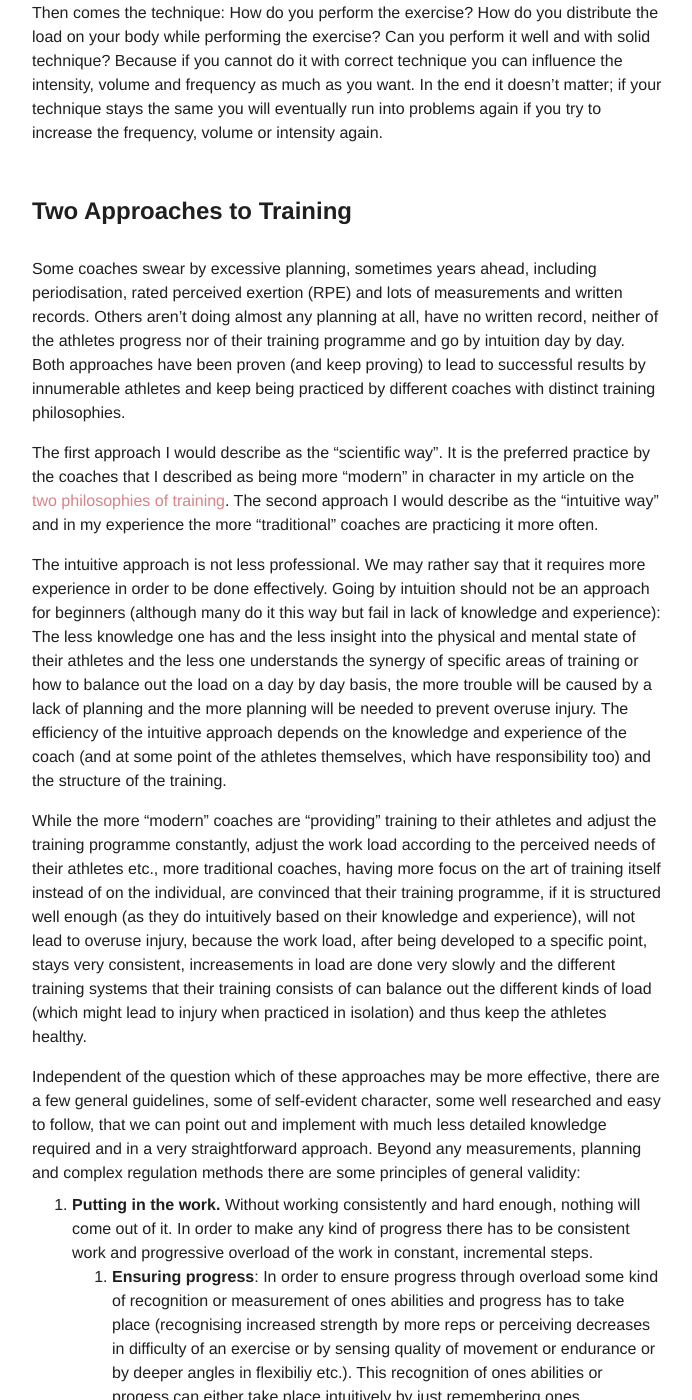
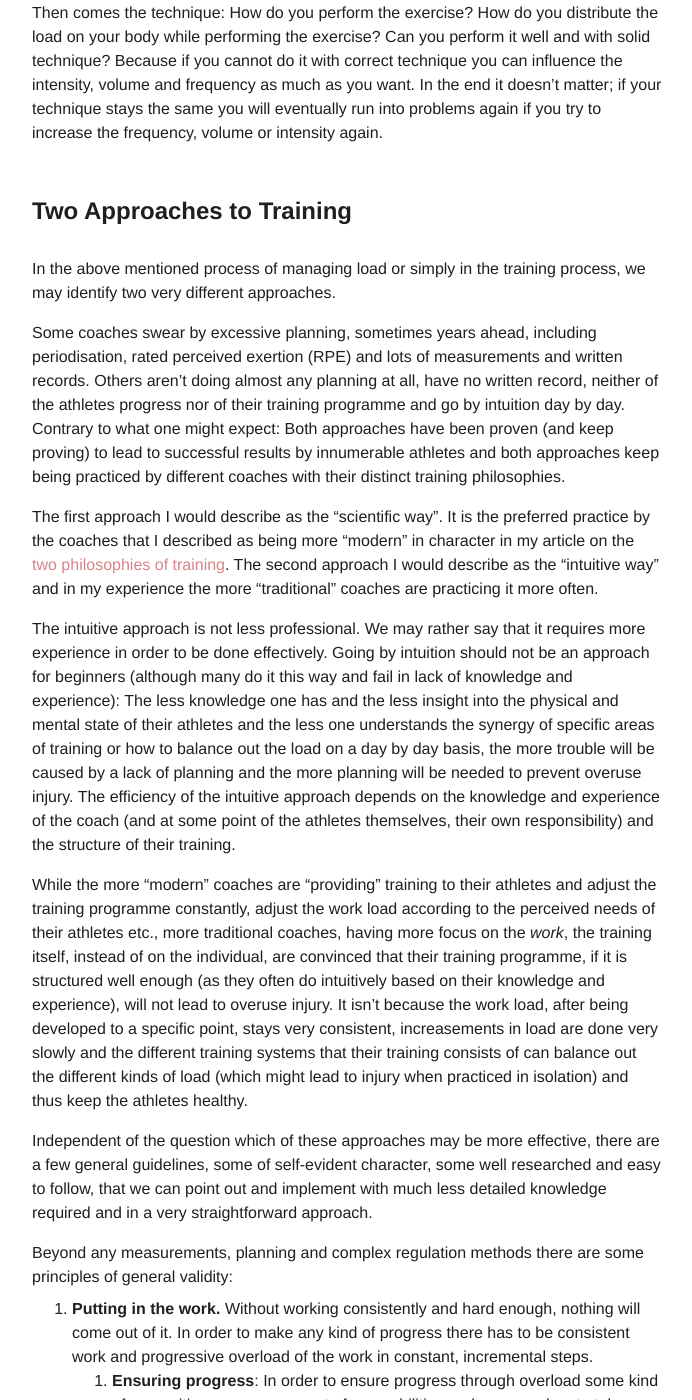
Before and after one commit to floshin/acrolib, a Jekyll site: the page built from training/load-management.md, in a window 1280 px wide and 1400 px high, scrolled down 1811 px. Shown: the whole window, without its empty margins (293-985 px from the left). Built offline with Jekyll 4.4.1, drawn with Linux system fonts in a browser that asks for light colours; our own code applies the rules of GitHub Pages for plain Markdown files; some of the changed text lies outside the part shown.

Commit message:
Update load-management.md

```diff
--- a/training/load-management.md
+++ b/training/load-management.md
@@ -39,20 +39,24 @@ Then comes the technique: How do you perform the exercise? How do you distribute
 
 ## Two Approaches to Training
 
-Some coaches swear by excessive planning, sometimes years ahead, including periodisation, rated perceived exertion (RPE) and lots of measurements and written records. Others aren't doing almost any planning at all, have no written record, neither of the athletes progress nor of their training programme and go by intuition day by day. Both approaches have been proven (and keep proving) to lead to successful results by innumerable athletes and keep being practiced by different coaches with distinct training philosophies.
+In the above mentioned process of managing load or simply in the training process, we may identify two very different approaches.
+
+Some coaches swear by excessive planning, sometimes years ahead, including periodisation, rated perceived exertion (RPE) and lots of measurements and written records. Others aren't doing almost any planning at all, have no written record, neither of the athletes progress nor of their training programme and go by intuition day by day. Contrary to what one might expect: Both approaches have been proven (and keep proving) to lead to successful results by innumerable athletes and both approaches keep being practiced by different coaches with their distinct training philosophies.
 
 The first approach I would describe as the "scientific way". It is the preferred practice by the coaches that I described as being more "modern" in character in my article on the [two philosophies of training](/training/training-philosophies). The second approach I would describe as the "intuitive way" and in my experience the more "traditional" coaches are practicing it more often.
 
-The intuitive approach is not less professional. We may rather say that it requires more experience in order to be done effectively. Going by intuition should not be an approach for beginners (although many do it this way but fail in lack of knowledge and experience): The less knowledge one has and the less insight into the physical and mental state of their athletes and the less one understands the synergy of specific areas of training or how to balance out the load on a day by day basis, the more trouble will be caused by a lack of planning and the more planning will be needed to prevent overuse injury. The efficiency of the intuitive approach depends on the knowledge and experience of the coach (and at some point of the athletes themselves, which have responsibility too) and the structure of the training.
+The intuitive approach is not less professional. We may rather say that it requires more experience in order to be done effectively. Going by intuition should not be an approach for beginners (although many do it this way and fail in lack of knowledge and experience): The less knowledge one has and the less insight into the physical and mental state of their athletes and the less one understands the synergy of specific areas of training or how to balance out the load on a day by day basis, the more trouble will be caused by a lack of planning and the more planning will be needed to prevent overuse injury. The efficiency of the intuitive approach depends on the knowledge and experience of the coach (and at some point of the athletes themselves, their own responsibility) and the structure of their training.
 
-While the more "modern" coaches are "providing" training to their athletes and adjust the training programme constantly, adjust the work load according to the perceived needs of their athletes etc., more traditional coaches, having more focus on the art of training itself instead of on the individual, are convinced that their training programme, if it is structured well enough (as they do intuitively based on their knowledge and experience), will not lead to overuse injury, because the work load, after being developed to a specific point, stays very consistent, increasements in load are done very slowly and the different training systems that their training consists of can balance out the different kinds of load (which might lead to injury when practiced in isolation) and thus keep the athletes healthy.
+While the more "modern" coaches are "providing" training to their athletes and adjust the training programme constantly, adjust the work load according to the perceived needs of their athletes etc., more traditional coaches, having more focus on the *work*, the training itself, instead of on the individual, are convinced that their training programme, if it is structured well enough (as they often do intuitively based on their knowledge and experience), will not lead to overuse injury. It isn't because the work load, after being developed to a specific point, stays very consistent, increasements in load are done very slowly and the different training systems that their training consists of can balance out the different kinds of load (which might lead to injury when practiced in isolation) and thus keep the athletes healthy.
 
-Independent of the question which of these approaches may be more effective, there are a few general guidelines, some of self-evident character, some well researched and easy to follow, that we can point out and implement with much less detailed knowledge required and in a very straightforward approach. Beyond any measurements, planning and complex regulation methods there are some principles of general validity:
+Independent of the question which of these approaches may be more effective, there are a few general guidelines, some of self-evident character, some well researched and easy to follow, that we can point out and implement with much less detailed knowledge required and in a very straightforward approach.
+
+Beyond any measurements, planning and complex regulation methods there are some principles of general validity:
 
 1. **Putting in the work.** Without working consistently and hard enough, nothing will come out of it. In order to make any kind of progress there has to be consistent work and progressive overload of the work in constant, incremental steps.
    1. **Ensuring progress**: In order to ensure progress through overload some kind of recognition or measurement of ones abilities and progress has to take place (recognising increased strength by more reps or perceiving decreases in difficulty of an exercise or by sensing quality of movement or endurance or by deeper angles in flexibiliy etc.). This recognition of ones abilities or progess can either take place intuitively by just remembering ones performance, perception etc. and the ability to feel ones body well or by actual measurement and tracking of performance and perception.
       1. The simpler, more straightforward and more standardized the training is, the easier it will be to track progress and perception of exhaustion by memory and intuition. The more complex, diverse, varied the training is (e.g. doing different exercises in every training), the more difficult (if not impossible) it will be and the more obligatory measuring and tracking will become. / This makes it relatively easy for pure strength athletes. If, for example, they follow a simple programme where they are doing the same main lifts over and over again and just a few accessories and they are always aiming e.g. for a specific rep range for a time and then use a simple method like RIR (reps in reserve) to not exhaust themselves too much when training with high frequency and/or volume, it will totally be possible to have (or gain over time) a good overview of ones abilities, ones physical readiness and track ones progress by memory, enabling progressive overload without any written record.
-      2. While it is very beneficial to focus on a few exercises and to practice them as long as they are still leading to more progress (both in weightlifting as well as in gymnastic skill training), and while it is also useful to do so in order to prevent someone from just doing way too many exercises without actually making progress in any of the most important lifts - we cannot change the fact that variety and complexity in exercises is very important in gymnastics. Not so much for motivation of children (which is also an important factor), but for the development of the broad basis of skills that they need as well as for injury prevention - if the same kind of load is placed on the joints in the same way and in the same angles all the time, instead of loading in all kinds of angles through varied exercises, injury risk increases. If that is the case - will we need to go the route of written records and measurement or is there another way? In order to clarify this we will at first have to consider what acrobatic gymnasts actually have to train and which kind of load is placed on them in which kind of training, which leads us to a second principle:
+      2. While it is very beneficial to focus on a few exercises and to practice them as long as they are still leading to more progress (both in weightlifting as well as in gymnastic skill training), and while it is also useful to do so in order to prevent someone from just doing way too many exercises without actually making progress in any of the most important lifts/skills - we cannot change the fact that variety and complexity in exercises is very important in gymnastics. Not even so much for motivation of children (which is also an important factor), but for the development of the broad basis of skills that they need as well as for injury prevention. If the same kind of load is placed on the joints in the same way and in the same angles all the time, instead of loading in all kinds of angles through varied exercises, injury risk increases. If that is the case - will we need to go the route of written records and measurement or is there another way? In order to clarify this we will at first have to consider what acrobatic gymnasts actually have to train and which kind of load is placed on them in which kind of training, which leads us to a second principle:
 2. **Balance Intensity, Volume and Frequency**. High intensity is necessary to become stronger, but is inevitably causing damage and can lead to injury and negatively impact joint health if not managed properly and done with too much volume. It may not be done daily. Low intensity with high volume on the other hand is healing, can heal injuries, can improve joint health and can be done a lot (like daily) without running into problems. The second enables and compensates for the first. Training too one-sided with high intensiy and low volume will not ensure joint health. Training too one-sided with high volume and low intensity will not ensure progress in strength.
    1. **Simplicity in Intensity, Variety in Volume.** If those exercises which are varied a lot all fall into the category of low intensity exercises with high volume, they will be able to contribute to healing and joint health, provide the necessary variety to prevent overuse injury and a broad foundation of movement skills and do not have to be tracked too rigidly because they will not impact recovery as much (or even influence recovery positively). In this case the high intensity exercises can be much less varied, more straightforward, with fixed rep ranges and thus be simple to overload and track intuitively. Based on this we may categorise acrobatic training into three categories based on intensity and volume:
       1. *High intensity, low volume, low frequency, low variety:* Heavy strength training with weights or partners, just a few selected lifts.
```
